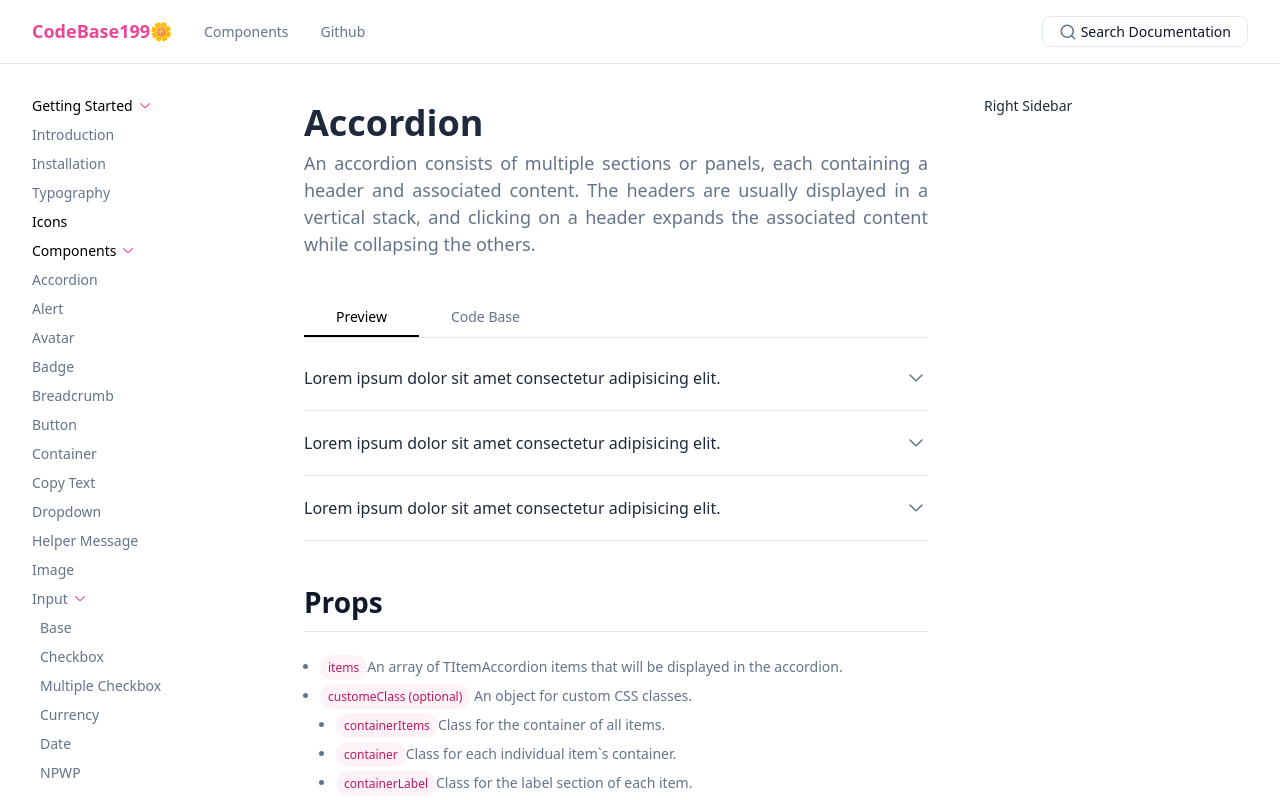
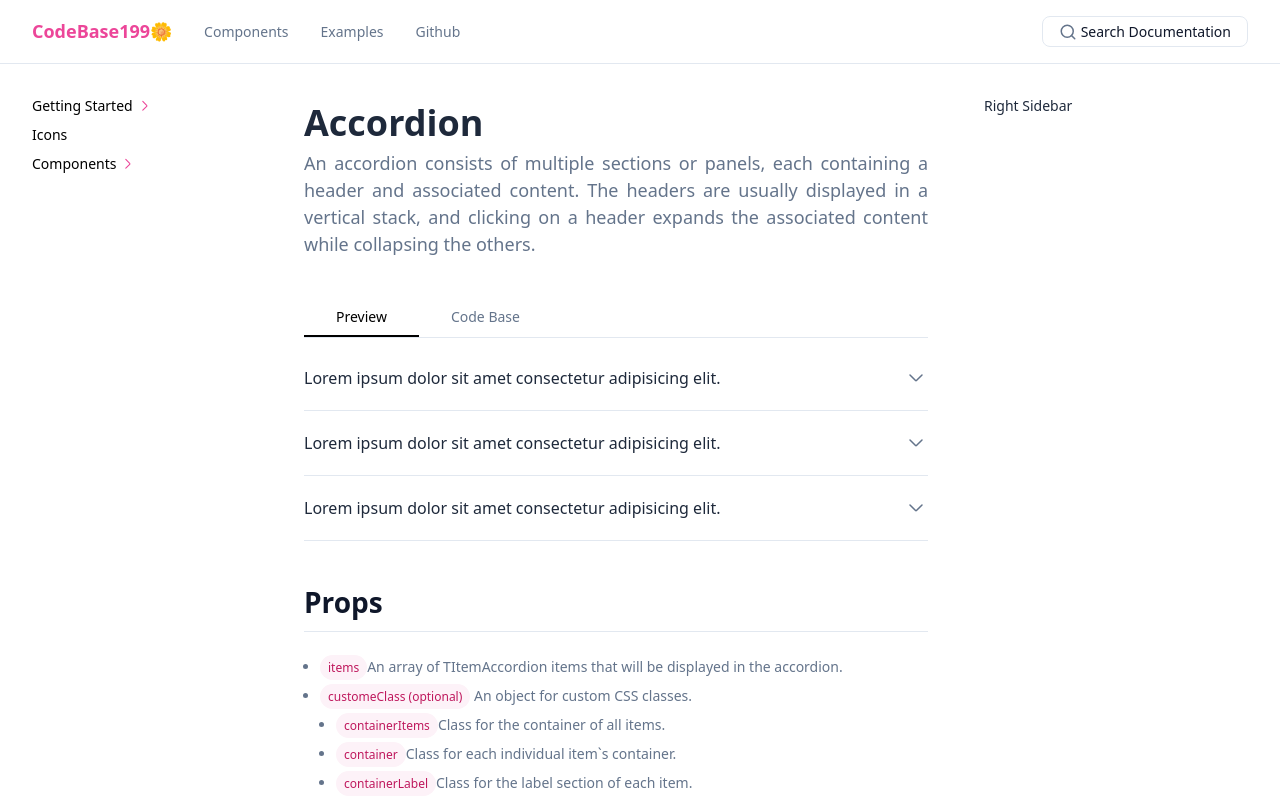
Before and after one commit to siska199/pp-w-code-base-react, a React (Vite) app in the folder react/: page / in a window 1280 px wide. Built offline with nearby package versions, Linux system fonts and the light colour scheme.

Commit message:
update sidebar

```diff
--- a/react/src/assets/icons/IconChevronToggle.tsx
+++ b/react/src/assets/icons/IconChevronToggle.tsx
@@ -3,22 +3,25 @@ import { cn } from '@lib/utils/helper';
 
 interface TProps {
     isOpen: boolean;
-    onClick?:()=>void;
+    onClick?: () => void;
+    variant?: "1" | "2"
     className?: string;
+
 }
 
 const IconChevronToggle = (props: TProps) => {
-    const { isOpen, onClick,className,...attrs } = props
+    const { isOpen, onClick, className, variant = "1", ...attrs } = props
 
-    const handleOnClick =()=>{
+    const handleOnClick = () => {
         onClick && onClick()
     }
     return (
         <IconChevronDown className={cn({
             "transition-transform flex-inline duration-300 cursor-pointer": true,
-            "rotate-180": isOpen,
-            [className||'']:className
-        })} {...attrs} onClick={handleOnClick}/>
+            [`${variant === "1" && "rotate-0"} ${variant === "2" && "-rotate-90"}`]: !isOpen,
+            [`${variant === "1" && "rotate-180"} ${variant === "2" && "rotate-0"}`]: isOpen,
+            [className || '']: className
+        })} {...attrs} onClick={handleOnClick} />
     )
 }
 
--- a/react/src/components/Navbar.tsx
+++ b/react/src/components/Navbar.tsx
@@ -7,8 +7,6 @@ import useSidebar from "@hooks/ui/useSidebar"
 
 const Navbar = () => {
     const { handleToggleSidebar } = useSidebar()
-
-
 
     return (
         <nav id="navbar" className="bg-blur w-full sticky  z-[99] flex items-center justify-between white top-0 left-0 border-b px-8 py-4">
@@ -39,6 +37,10 @@ const listMenu = [
         url: '/docs/components/acccordion'
     },
     {
+        label: 'Examples',
+        url: '/docs/components/examples'
+    },
+    {
         label: 'Github',
         url: 'https://github.com/siska199/my-code-base-199'
     }
--- a/react/src/components/Sidebar.tsx
+++ b/react/src/components/Sidebar.tsx
@@ -2,9 +2,8 @@ import { IconClose } from "@assets/icons"
 import Logo from "@components/ui/Logo"
 import useSidebar from "@hooks/ui/useSidebar"
 import { handleStopPropagation } from "@lib/utils/helper"
-import { TItemMenu } from "@types"
 import { useEffect, useState } from "react"
-import NestedMenu from "./ui/NestedMenu"
+import NestedMenu, { TItemMenu } from "./ui/NestedMenu"
 
 
 const Sidebar = () => {
@@ -12,10 +11,10 @@ const Sidebar = () => {
     const { handleToggleSidebar } = useSidebar();
 
 
-    const [activeMenu, setActiveMenu] =useState<TItemMenu>({
+    const [activeMenu, setActiveMenu] = useState<TItemMenu>({
         name: "",
         url: "",
-        childs:[]
+        childs: []
     })
 
     useEffect(() => {
@@ -27,7 +26,7 @@ const Sidebar = () => {
 
     }, [])
 
-    const handleChangeActiveMenu = (data:TItemMenu)=>{
+    const handleChangeActiveMenu = (data: TItemMenu) => {
         setActiveMenu(data)
     }
 
@@ -43,15 +42,19 @@ const Sidebar = () => {
                             <IconClose onClick={handleToggleSidebar} className="ml-auto" />
                         </div>
                         <NestedMenu
-                        setting={{
-                            "0":{
-                                expandInFirstRender:true,
-                                customeClass :{
-                                    label:"text-black font-medium"
+                            setting={{
+                                "0": {
+                                    expandInFirstRender: true,
+                                    customeClass: {
+                                        label: "text-black font-medium"
+                                    },
+                                    defaultOpen: false
+                                },
+                                "1": {
+                                    defaultOpen: false
                                 }
-                            }
-                        }}
-                        menu={listGroupMenu} activeMenu={activeMenu} onChangeMenu={handleChangeActiveMenu}/>
+                            }}
+                            menu={listGroupMenu} activeMenu={activeMenu} onChangeMenu={handleChangeActiveMenu} />
                     </div>
                 </div>
             </div >
@@ -135,17 +138,17 @@ const listGroupMenu = [
             {
                 name: 'Input',
                 url: '/docs/components/input',
-                childs : [
+                childs: [
                     {
-                        name :'Base',
+                        name: 'Base',
                         url: '/docs/components/input/base',
                     },
                     {
-                        name:'Checkbox',
+                        name: 'Checkbox',
                         url: '/docs/components/input/checkbox',
                     },
                     {
-                        name:'Multiple Checkbox',
+                        name: 'Multiple Checkbox',
                         url: '/docs/components/input/multiple-checkbox',
                     },
                     {
@@ -161,28 +164,28 @@ const listGroupMenu = [
                         url: '/docs/components/input/npwp',
                     },
                     {
-                        name: 'Input OTP',
+                        name: 'OTP',
                         url: '/docs/components/input/otp',
                     },
                     {
-                        name: 'Input Percentage',
+                        name: 'Percentage',
                         url: '/docs/components/input/percentage',
                     },
                     {
-                        name: 'Input Phone Number',
+                        name: 'Phone Number',
                         url: '/docs/components/input/phone-number'
                     },
                     {
-                        name: 'Input Radio Button',
+                        name: 'Radio Button',
                         url: '/docs/components/input/phone-number'
                     },
                     {
-                        name: 'Input Select',
+                        name: 'Select',
                         url: '/docs/components/input/select'
                     },
                     {
-                        name: 'Input Text Area',
-                        url: '/docs/components/input/text-area'
+                        name: 'Text Area',
+                        url: '/docs/components/input/text-area',
                     },
                 ]
             },
@@ -205,7 +208,7 @@ const listGroupMenu = [
             {
                 name: 'Modal',
                 url: '/docs/components/modal',
-                childs:[
+                childs: [
                     {
                         name: 'Modal Confirmation',
                         url: '/docs/components/modal/confirmation',
--- a/react/src/components/ui/NestedMenu.tsx
+++ b/react/src/components/ui/NestedMenu.tsx
@@ -1,61 +1,107 @@
 import IconChevronToggle from "@assets/icons/IconChevronToggle";
 import { cn, isEmptyValue } from "@lib/utils/helper";
-import { TItemMenu, TObject } from "@types";
-import { useState } from "react";
+import { useEffect, useState } from "react";
 
-interface TProps{
-    menu :TItemMenu[];
-    activeMenu : TItemMenu;
-    onChangeMenu : (params:TItemMenu)=>any;
-    setting? :TObject;
-    level  :number;
+export interface TItemMenu {
+    name: string;
+    url?: string;
+    childs?: TItemMenu[];
+}
+
+interface TLevelSetting {
+    expandInFirstRender?: boolean;
+    customeClass?: {
+        label?: string;
+    };
+    defaultOpen?: boolean;
+}
+
+interface TMenuSettings {
+    [level: number]: TLevelSetting;
+}
+
+interface TProps {
+    menu: TItemMenu[];
+    activeMenu: TItemMenu;
+    onChangeMenu: (params: TItemMenu) => any;
+    setting?: TMenuSettings;
+    level?: number;
+    isOpen?: boolean;
 }
 
 const NestedMenu = (props: TProps) => {
+    return <RenderMenu {...props} isOpen={true} />;
+};
 
-  return <RenderMenu {...props} level={0}/>
-}
+const RenderMenu = (props: TProps) => {
+    const { activeMenu, menu, setting, level = 0, isOpen, onChangeMenu: handleOnChangeMenu } = props;
+    const [openMenus, setOpenMenus] = useState<{ [key: string]: boolean }>({});
 
+    useEffect(() => {
+        const defaultOpenMenus: any = {};
+        const initializeOpenMenus = (menus: TItemMenu[], level: number) => {
+            menus.forEach((menu) => {
+                if (menu.childs && (setting?.[level]?.defaultOpen || false)) {
+                    defaultOpenMenus[menu.name] = true;
+                    initializeOpenMenus(menu.childs as TItemMenu[], level + 1);
+                }
+            });
+        };
 
-const RenderMenu = (props:TProps) => {
-    const {activeMenu,menu,setting, level=0, onChangeMenu:handleOnChangeMenu}=props
-    const [isOpen,setIsOpen] =useState(false);
+        initializeOpenMenus(menu, level);
 
-    const handleOnClickMenu = (groupMenu:TItemMenu)=>{
-        isEmptyValue(groupMenu?.childs) ? handleOnChangeMenu(groupMenu): setIsOpen(!isOpen)
-    }
+        setOpenMenus(defaultOpenMenus);
+    }, [level, menu, setting]);
+
+    const handleOnClickMenu = (groupMenu: TItemMenu) => {
+        if (isEmptyValue(groupMenu?.childs)) {
+            handleOnChangeMenu(groupMenu);
+        } else {
+            setOpenMenus((prevOpenMenus) => ({
+                ...prevOpenMenus,
+                [groupMenu.name]: !prevOpenMenus[groupMenu.name],
+            }));
+        }
+    };
+
     return (
         <ul className={cn({
-            "flex flex-col   overflow-y-auto max-h-full ":true,
-            "ml-2":level>1
+            "flex flex-col overflow-y-auto transition-all duration-100 ease": true,
+            "ml-2": level > 1,
+            "opacity-100 max-h-full": isOpen,
+            "opacity-0 max-h-0": !isOpen,
         })}>
-            {menu?.map((groupMenu:TItemMenu, i) => (
+            {menu?.map((groupMenu: TItemMenu, i) => (
                 <li key={i} className="">
                     <div
-                        onClick={ ()=>handleOnClickMenu(groupMenu)}
+                        onClick={() => handleOnClickMenu(groupMenu)}
                         className={cn({
-                            "mb-2 flex items-center cursor-pointer ":true,
+                            "mb-2 flex items-center cursor-pointer": true,
                         })}
                     >
-                            <span className={cn({
-                                "":true,
-                                [setting?.[level]?.customeClass?.label || ""] :setting?.[level]?.customeClass?.label
-                            })}>{groupMenu?.name} </span>
-                            {!isEmptyValue(groupMenu?.childs) && <IconChevronToggle className="icon-primary  h-[1.1rem]" isOpen={groupMenu?.name===activeMenu?.name}/>}
+                        <span className={cn({
+                            "": true,
+                            [setting?.[level]?.customeClass?.label || ""]: setting?.[level]?.customeClass?.label
+                        })}>{groupMenu?.name}</span>
+                        {!isEmptyValue(groupMenu?.childs) && (
+                            <IconChevronToggle className={` icon-primary h-[1.1rem]`} variant="2" isOpen={openMenus[groupMenu.name]} />
+                        )}
                     </div>
 
-                    {!isEmptyValue(groupMenu?.childs) && RenderMenu({
-                        menu : groupMenu?.childs as TItemMenu[],
-                        level:level+1,
-                        activeMenu,
-                        setting,
-                        onChangeMenu:handleOnChangeMenu
-                    })}
+                    {!isEmptyValue(groupMenu?.childs) && (
+                        <RenderMenu
+                            menu={groupMenu?.childs as TItemMenu[]}
+                            level={level + 1}
+                            activeMenu={activeMenu}
+                            setting={setting}
+                            onChangeMenu={handleOnChangeMenu}
+                            isOpen={openMenus[groupMenu.name]}
+                        />
+                    )}
                 </li>
             ))}
         </ul>
     );
 };
 
-
-export default NestedMenu
+export default NestedMenu;
--- a/react/src/types/index.ts
+++ b/react/src/types/index.ts
@@ -36,12 +36,6 @@ export interface TItemList {
 }
 
 
-export interface TItemMenu {
-  name: string;
-  url?: string;
-  childs?: TItemMenu[];
-}
-
 
 export interface TColumn<TData, TKey extends keyof TData> {
   name: string;
```
